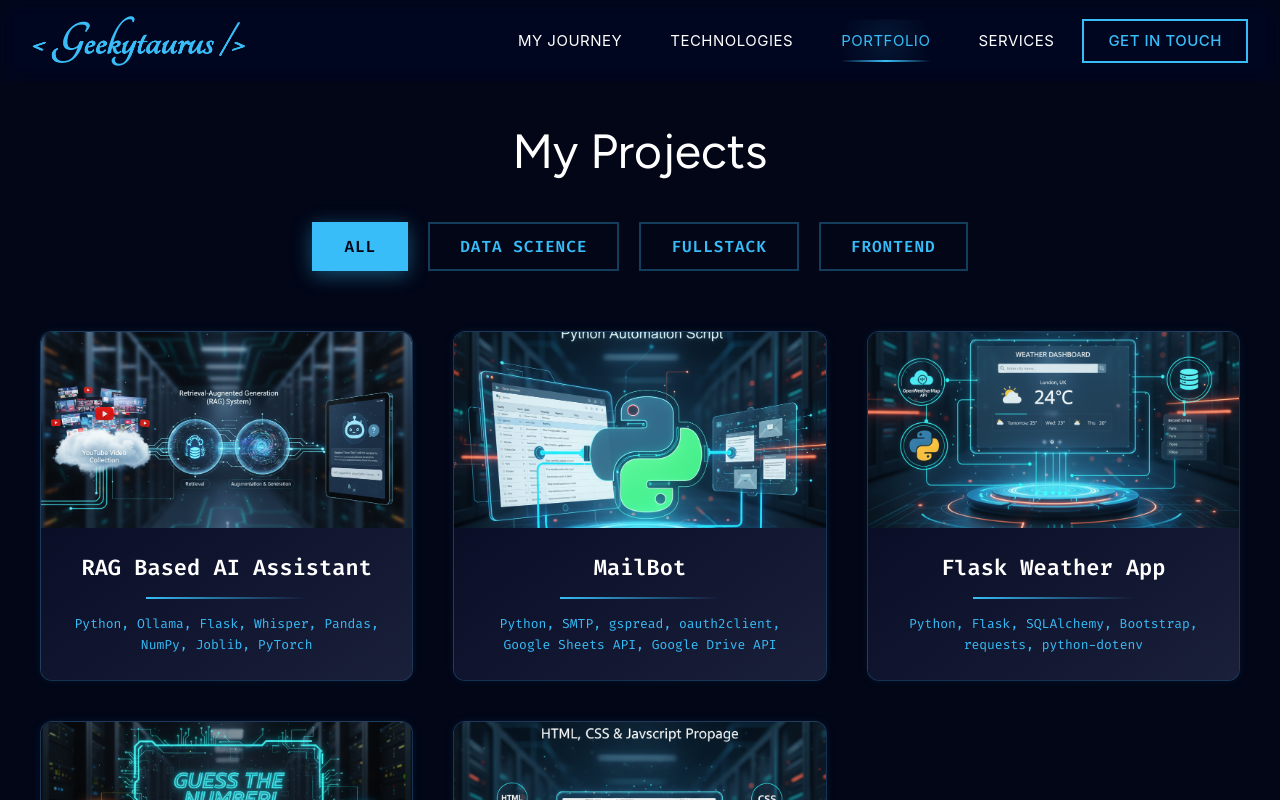
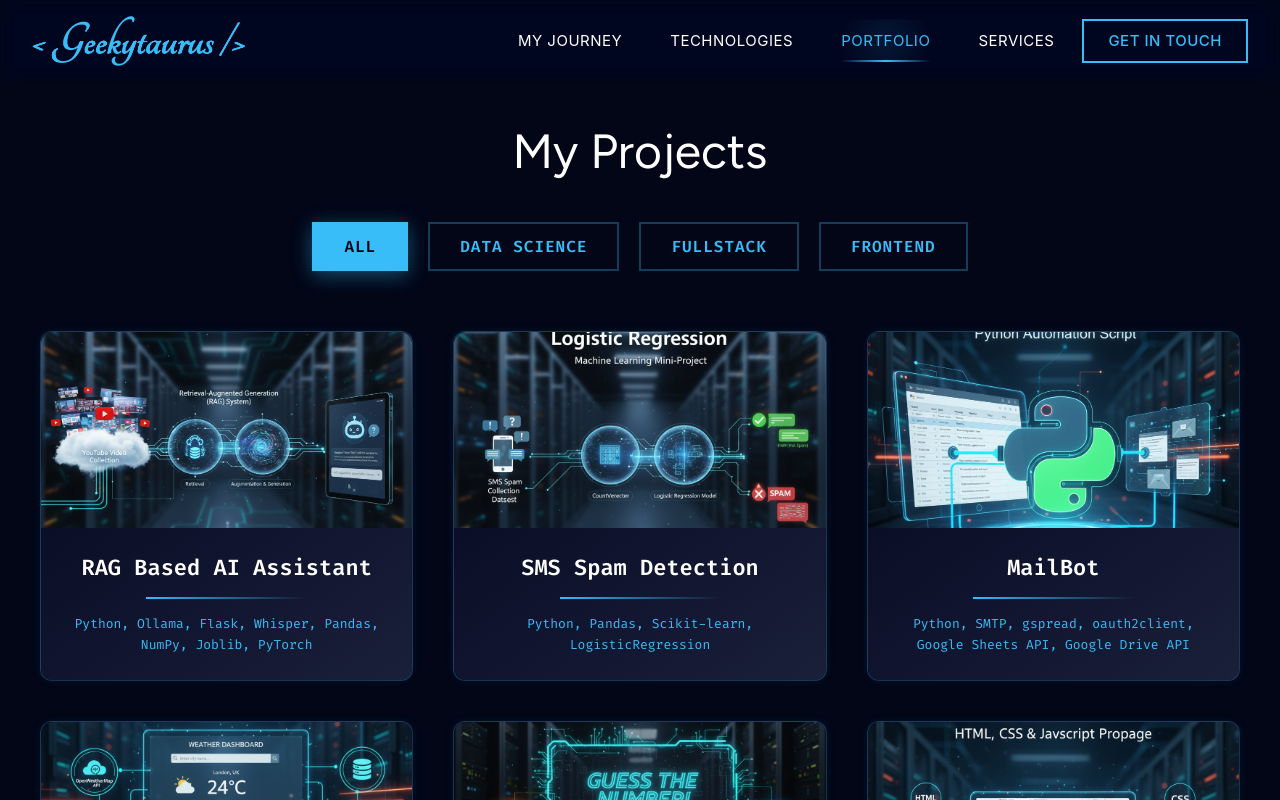
Before and after one commit to geekytaurus115/portfolio, a React (Vite) app: page /projects in a window 1280 px wide. Shown: the top 800 px of the page. Built offline with nearby package versions, Linux system fonts and the light colour scheme.

Commit message:
added sms spam detection

```diff
--- a/src/pages/Projects.tsx
+++ b/src/pages/Projects.tsx
@@ -5,6 +5,7 @@ import mailBotImg from '../assets/images/mailbot_img.png';
 import numberGuessingGameImg from '../assets/images/number_guessing_game_img.png';
 import flaskWeatherAppImg from '../assets/images/python_flask_weather_app.png';
 import omnifoodImg from '../assets/images/omnifood_img.png';
+import spamSmsClassifierImg from '../assets/images/spam_sms_classifier.png';
 import ProjectModal from '../components/ProjectModal';
 import './projects.css';
 
@@ -15,6 +16,14 @@ const projects = [
     image: ragBasedAiAssistantImg,
     description: 'A Retrieval-Augmented Generation (RAG) system that creates an intelligent Q&A assistant from your YouTube video collection. The system downloads videos, transcribes them, creates vector embeddings, and enables semantic search to answer questions about video content with precise timestamps.',
     github: 'https://github.com/geekytaurus115/rag-based-ai-assistant',
+    category: 'Data Science'
+  },
+  {
+    title: 'SMS Spam Detection',
+    tech: 'Python, Pandas, Scikit-learn, LogisticRegression',
+    image: spamSmsClassifierImg,
+    description: 'A machine learning mini-project that classifies SMS messages as Spam or Ham (Not Spam). It uses the SMS Spam Collection Dataset and applies CountVectorizer to convert text into numerical features, followed by a Logistic Regression model to accurately detect unwanted spam messages.',
+    github: 'https://github.com/geekytaurus115/practical-data-science/tree/main/supervised_learning/spam_sms_classifier',
     category: 'Data Science'
   },
   {
```
Also changed, not shown: src/assets/images/spam_sms_classifier.png (added).
